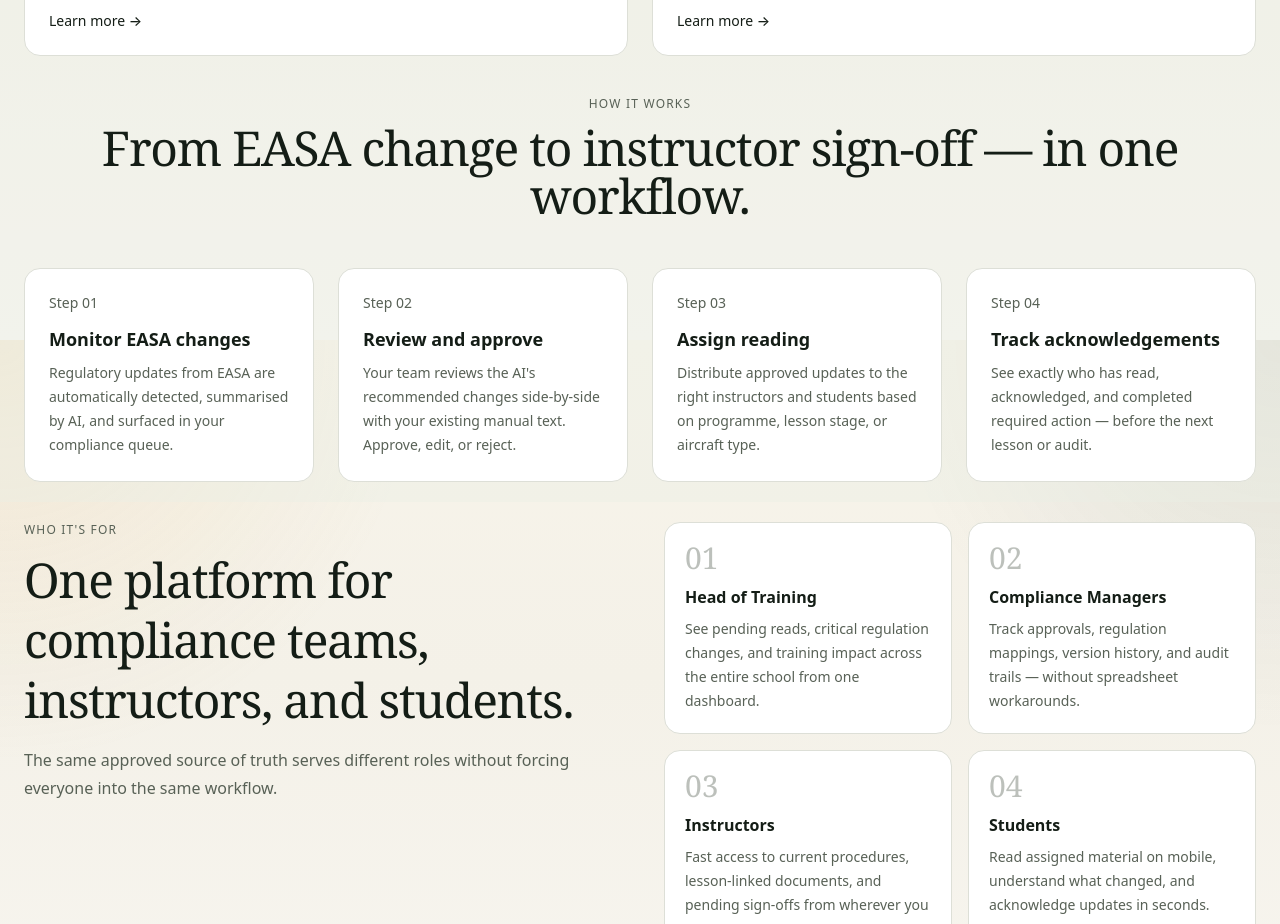
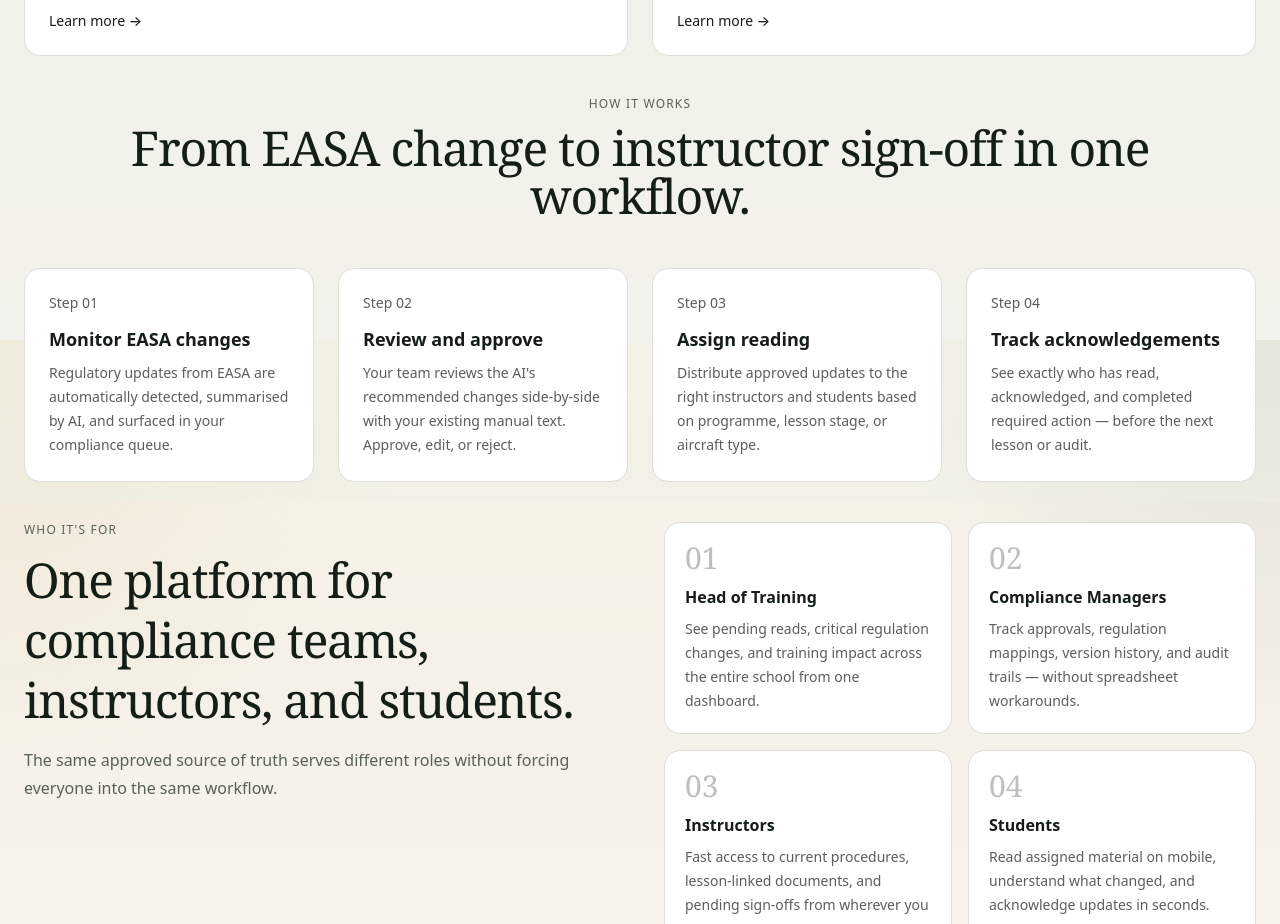
Before and after one commit to akiwumi/EASA_app, a Next.js app: page / in a window 1280 px wide. Shown: the part 2860-3784 px from the top of the page. Built offline with nearby package versions, Linux system fonts and the light colour scheme; no server answers.

Commit message:
Update workflow heading copy

```diff
--- a/src/components/home/WorkflowSection.tsx
+++ b/src/components/home/WorkflowSection.tsx
@@ -39,7 +39,7 @@
             className="text-4xl font-normal tracking-tight text-foreground md:text-5xl"
             style={{ fontFamily: "var(--font-display)" }}
           >
-            From EASA change to instructor sign-off — in one workflow.
+            From EASA change to instructor sign-off in one workflow.
           </h2>
         </div>
 
```
